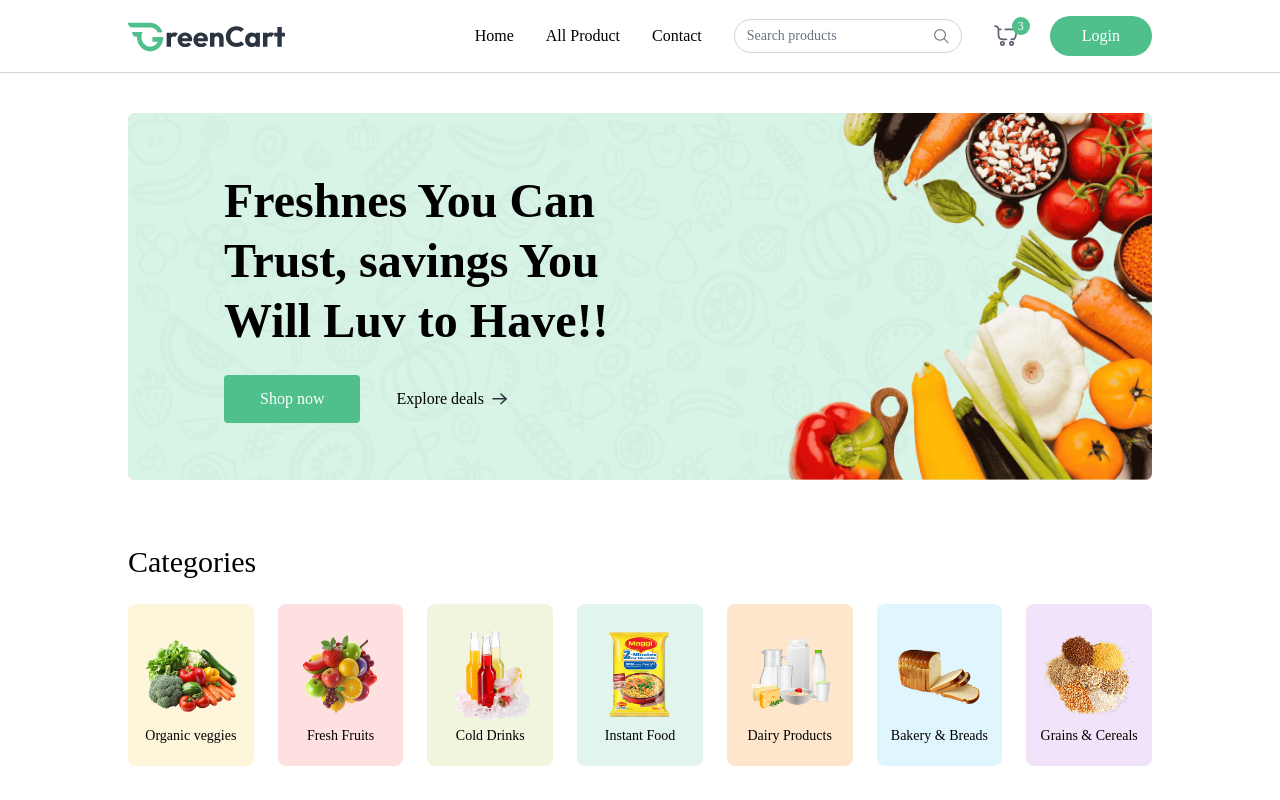
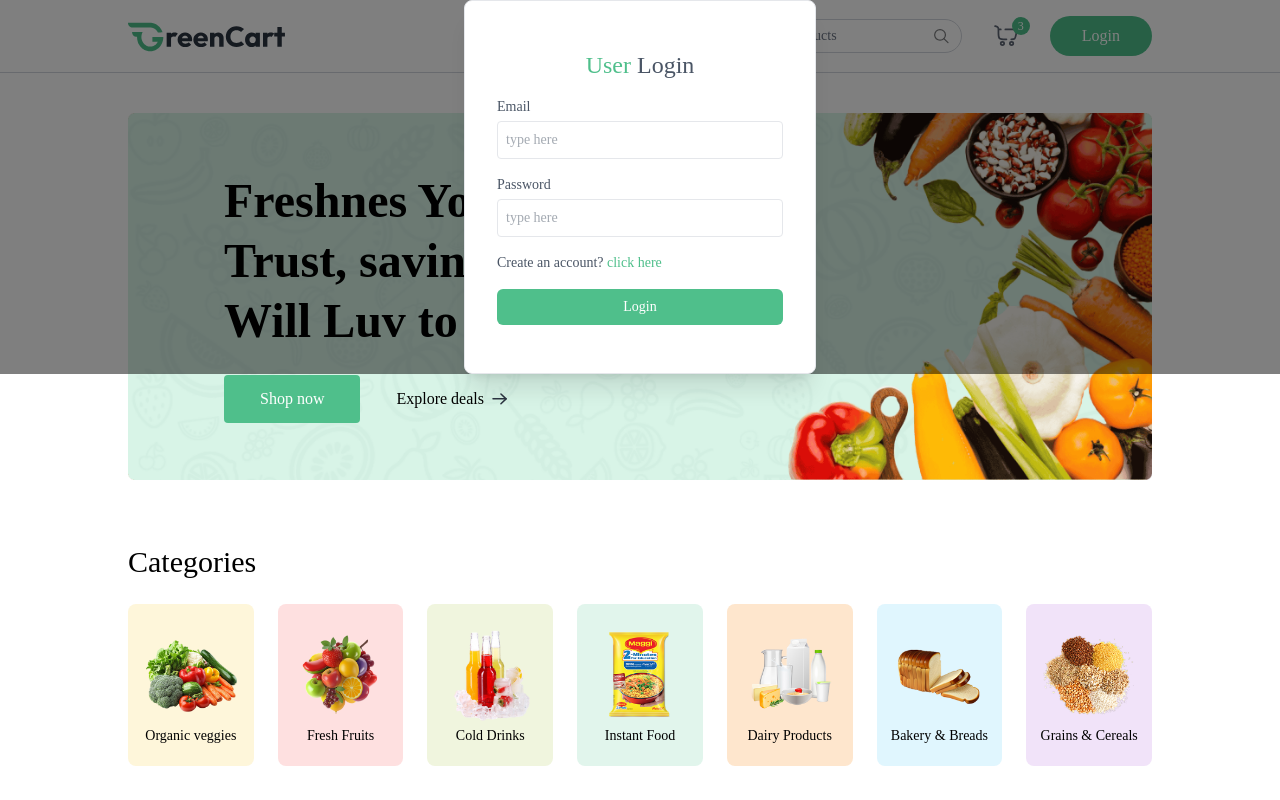
Before and after one commit to fatima-n09/GreenCart, a React (Vite) app: page / in a window 1280 px wide. Both pictures are taken after a click on the button "Login". Shown: the top 800 px of the page. Built offline with nearby package versions, Linux system fonts and the light colour scheme.

Commit message:
Login from functionality

```diff
--- a/src/App.jsx
+++ b/src/App.jsx
@@ -3,11 +3,15 @@
 import Home from './pages/Home'
 import {Toaster} from 'react-hot-toast'
 import Footer from './components/Footer'
+import { useAppContext } from './context/AppContext'
+import Login from './components/Login'
 const App = () => {
   const isSellerPath = useLocation().pathname.includes('seller')
+  const{showUserLogin} = useAppContext();
   return (
     <div>
       {isSellerPath ? null: <Navbar/>}
+      {showUserLogin ? <Login/> : null}
       <Toaster/>
       <div className={`${isSellerPath ? "" : "px-6 md:px-16 lg:px-24 xl:px-32"}`}>
         <Routes>
--- /dev/null
+++ b/src/components/Login.jsx
@@ -0,0 +1,58 @@
+import React from 'react'
+import { useAppContext } from '../context/AppContext';
+
+const Login = () => {
+
+    const{setShowUserLogin, setUser} = useAppContext()
+    const [state, setState] = React.useState("login");
+    const [name, setName] = React.useState("");
+    const [email, setEmail] = React.useState("");
+    const [password, setPassword] = React.useState("");
+    const onSubmitHandler = async (event)=> {
+        event.preventDefault();
+        setUser({
+            email: "test@greetstack.dev",
+            name: "greetStack"
+
+        })
+        setShowUserLogin(false);
+    }
+
+    return (
+        <div onClick={()=> setShowUserLogin(false)} className='fixed top-0 bttom-0 left-0 right-0 z-30 flex items-center text-sm text-gray-600 bg-black/50'>
+        <form onSubmit={onSubmitHandler} onClick={(e) =>e.stopPropagation() } className="flex flex-col gap-4 m-auto items-start p-8 py-12 w-80 sm:w-[352px] rounded-lg shadow-xl border border-gray-200 bg-white">
+            <p className="text-2xl font-medium m-auto">
+                <span className="text-primary">User</span> {state === "login" ? "Login" : "Sign Up"}
+            </p>
+            {state === "register" && (
+                <div className="w-full">
+                    <p>Name</p>
+                    <input onChange={(e) => setName(e.target.value)} value={name} placeholder="type here" className="border border-gray-200 rounded w-full p-2 mt-1 outline-primary" type="text" required />
+                </div>
+            )}
+            <div className="w-full ">
+                <p>Email</p>
+                <input onChange={(e) => setEmail(e.target.value)} value={email} placeholder="type here" className="border border-gray-200 rounded w-full p-2 mt-1 outline-primary" type="email" required />
+            </div>
+            <div className="w-full ">
+                <p>Password</p>
+                <input onChange={(e) => setPassword(e.target.value)} value={password} placeholder="type here" className="border border-gray-200 rounded w-full p-2 mt-1 outline-primary" type="password" required />
+            </div>
+            {state === "register" ? (
+                <p>
+                    Already have account? <span onClick={() => setState("login")} className="text-primary cursor-pointer">click here</span>
+                </p>
+            ) : (
+                <p>
+                    Create an account? <span onClick={() => setState("register")} className="text-primary cursor-pointer">click here</span>
+                </p>
+            )}
+            <button className="bg-primary hover:bg-primary-dull transition-all text-white w-full py-2 rounded-md cursor-pointer">
+                {state === "register" ? "Create Account" : "Login"}
+            </button>
+        </form>
+        </div>
+    );
+};
+
+export default Login
```
